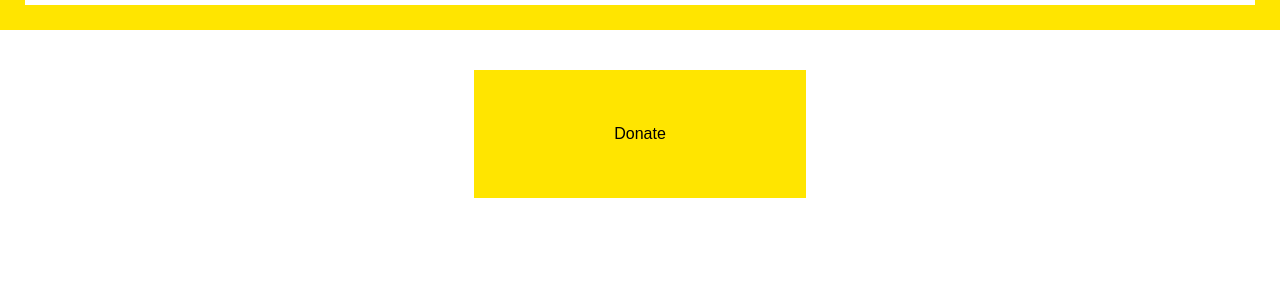
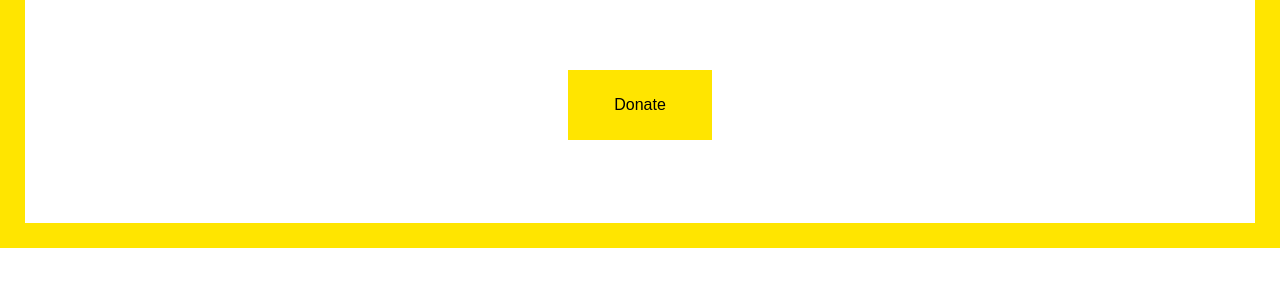
Before and after one commit to kellybarber/lucid-productions, a React app: page / in a window 1280 px wide. Shown: the part 820-1101 px from the top of the page. After the commit the page ends 1068 px from the top, so only its background shows below. Built offline with nearby package versions, Linux system fonts and the light colour scheme.

Commit message:
better button

```diff
--- a/src/stylesheets/App.css
+++ b/src/stylesheets/App.css
@@ -1,6 +1,6 @@
 #App {
   border: 25px solid #ffe500;
-  height: 100vh
+
 }
 
 .wrapper {
@@ -27,7 +27,9 @@
   align-items: center;
   justify-content: center;
 
-  height: 10vw;
   background-color: #ffe500;
-  margin: 15% 20% 15% 20%;
+  margin: 15% auto 15% auto;
+
+  width: 144px;
+  height: 70px;
 }
```
